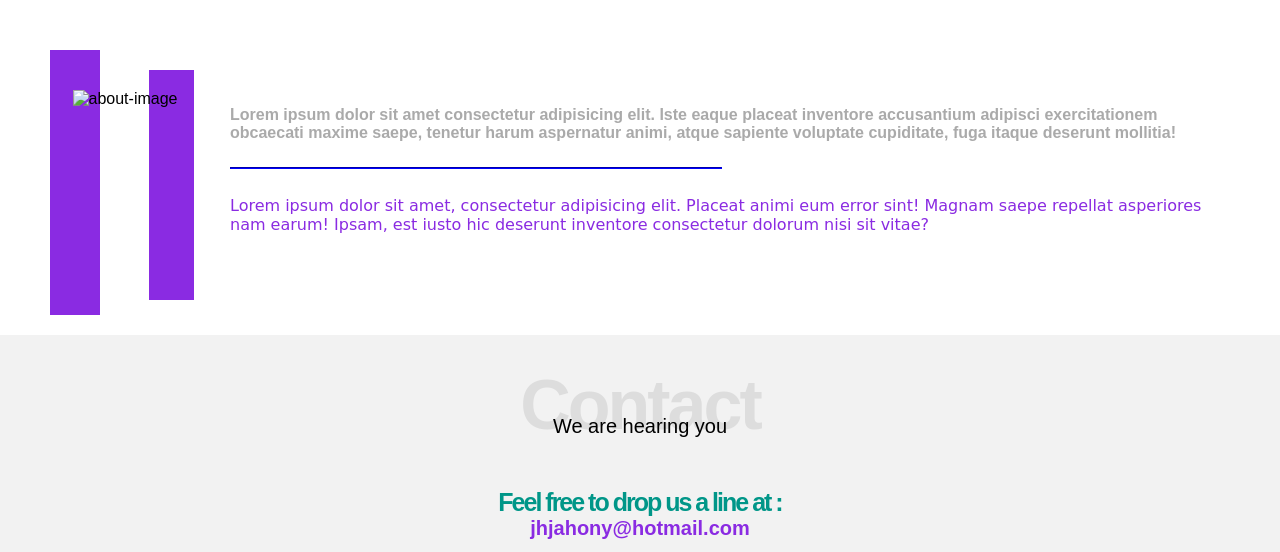
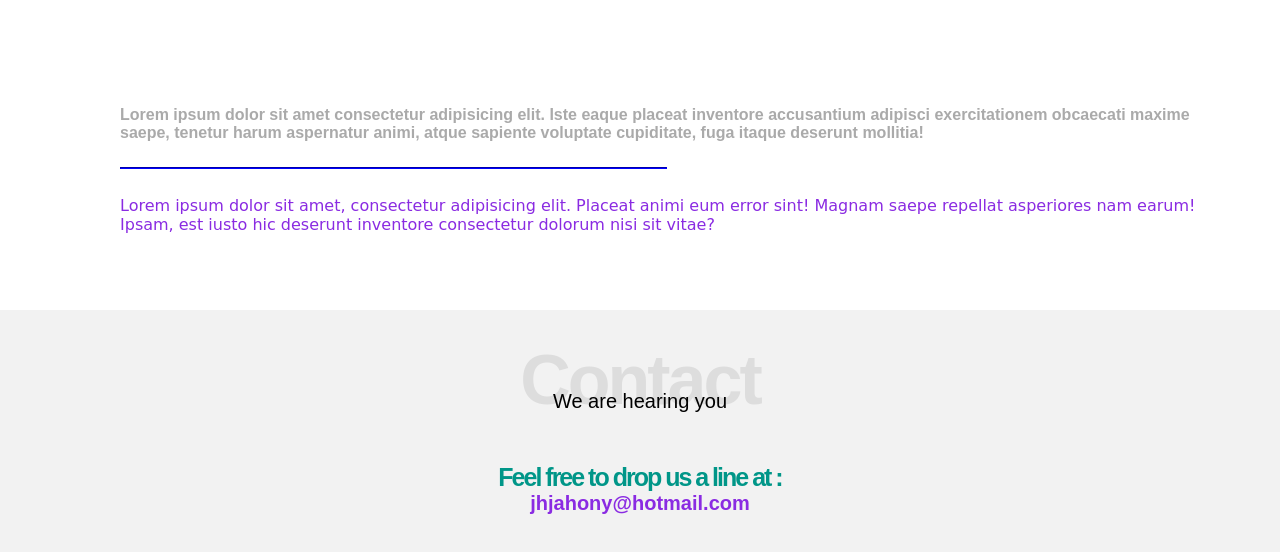
Before and after one commit to JihadOmer/HTML-CSS-Project-1, a plain HTML site: page index.html in a window 1280 px wide. Shown: the part 2607-3159 px from the top of the page. Drawn offline with Linux system fonts and the light colour scheme; files whose address does not match are found by name.

Commit message:
Update index.html

```diff
--- a/index.html
+++ b/index.html
@@ -199,9 +199,7 @@
                 <h2 class="special-heading">About</h2>
                 <p> We are The Best</p>
             <div class="about-content">
-                <div class="image">
-                <img src="110 185.jpg" alt="about-image">
-              </div>
+
                 <div class="text">
                             <p>Lorem ipsum dolor sit amet consectetur adipisicing elit. Iste eaque placeat inventore accusantium adipisci exercitationem obcaecati maxime saepe, tenetur harum aspernatur animi, atque sapiente voluptate cupiditate, fuga itaque deserunt mollitia!</p>
                         <hr>
```
